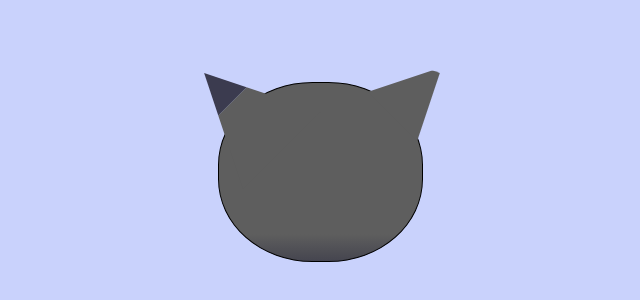
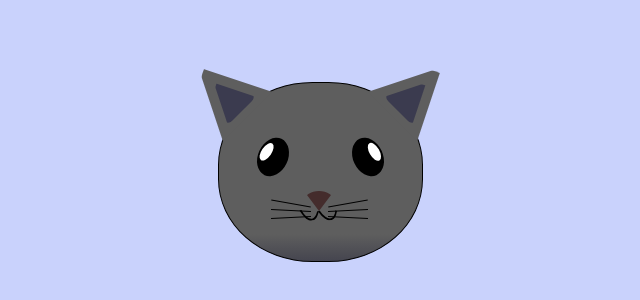
Before and after one commit to alpayacr0/codecamp-exercise, a plain HTML site: page 25-Build-a-Cat-Painting/index.html in a window 1280 px wide. Shown: the part 228-528 px from the top of the page, without its empty margins (320-960 px from the left). Drawn offline with Linux system fonts and the light colour scheme.

Commit message:
feat: enhance Cat Painting project with detailed facial features and whiskers

```diff
--- a/25-Build-a-Cat-Painting/index.html
+++ b/25-Build-a-Cat-Painting/index.html
@@ -14,6 +14,31 @@
             <div class="cat-right-inner-ear"></div>
           </div>
         </div>
+        <div class="cat-eyes">
+          <div class="cat-left-eye">
+            <div class="cat-left-inner-eye"></div>
+          </div>
+          <div class="cat-right-eye">
+            <div class="cat-right-inner-eye"></div>
+          </div>
+        </div>
+        <div class="cat-nose"></div>
+        <div class="cat-mouth">
+          <div class="cat-mouth-line-left"></div>
+          <div class="cat-mouth-line-right"></div>
+        </div>
+        <div class="cat-whiskers">
+          <div class="cat-whiskers-left">
+            <div class="cat-whisker-left-top"></div>
+            <div class="cat-whisker-left-middle"></div>
+            <div class="cat-whisker-left-bottom"></div>
+          </div>
+          <div class="cat-whiskers-right">
+            <div class="cat-whisker-right-top"></div>
+            <div class="cat-whisker-right-middle"></div>
+            <div class="cat-whisker-right-bottom"></div>
+          </div>
+        </div>
       </div>
     </main>
   </body>
--- a/25-Build-a-Cat-Painting/styles.css
+++ b/25-Build-a-Cat-Painting/styles.css
@@ -47,7 +47,162 @@ body {
 }
 
 .cat-left-inner-ear {
+  position: absolute;
+  top: 22px;
+  left: -20px;
+  border-bottom-right-radius: 40%;
+  border-bottom-left-radius: 40%;
+  border-top-left-radius: 90px;
+  border-top-right-radius: 10px;
   border-left: 20px solid transparent;
   border-right: 20px solid transparent;
   border-bottom: 40px solid #3b3b4f;
 }
+
+.cat-right-inner-ear {
+  position: absolute;
+  top: 22px;
+  left: -20px;
+  border-bottom-right-radius: 40%;
+  border-bottom-left-radius: 40%;
+  border-top-left-radius: 90px;
+  border-top-right-radius: 10px;
+  border-left: 20px solid transparent;
+  border-right: 20px solid transparent;
+  border-bottom: 40px solid #3b3b4f;
+}
+
+.cat-left-eye {
+  position: absolute;
+  top: 54px;
+  left: 39px;
+  border-radius: 60%;
+  transform: rotate(25deg);
+  width: 30px;
+  height: 40px;
+  background-color: #000;
+}
+
+.cat-right-eye {
+  position: absolute;
+  top: 54px;
+  left: 134px;
+  border-radius: 60%;
+  transform: rotate(-25deg);
+  width: 30px;
+  height: 40px;
+  background-color: #000;
+}
+
+.cat-left-inner-eye {
+  position: absolute;
+  top: 8px;
+  left: 2px;
+  border-radius: 60%;
+  transform: rotate(10deg);
+  width: 10px;
+  height: 20px;
+  background-color: #fff;
+  border-radius: 50%;
+}
+
+.cat-right-inner-eye {
+  position: absolute;
+  top: 8px;
+  left: 18px;
+  border-radius: 60%;
+  transform: rotate(-5deg);
+  width: 10px;
+  height: 20px;
+  background-color: #fff;
+  border-radius: 50%;
+}
+
+.cat-nose {
+  border-left: 15px solid transparent;
+  border-right: 15px solid transparent;
+  border-bottom: 20px solid #442c2c;
+  position: absolute;
+  top: 108px;
+  left: 85px;
+  border-radius: 50%;
+  width: 0;
+  height: 0;
+  transform: rotate(180deg);
+}
+
+.cat-mouth div {
+  width: 30px;
+  height: 50px;
+  border: 2px solid #000;
+  border-color: black transparent transparent transparent;
+  border-radius: 190%/190px 150px 0 0;
+}
+
+.cat-mouth-line-left {
+  position: absolute;
+  top: 88px;
+  left: 74px;
+  transform: rotate(170deg);
+}
+
+.cat-mouth-line-right {
+  position: absolute;
+  top: 88px;
+  left: 91px;
+  transform: rotate(165deg);
+}
+
+.cat-whiskers-left div {
+  width: 40px;
+  height: 1px;
+  background-color: #000;
+}
+
+.cat-whiskers-right div {
+  width: 40px;
+  height: 1px;
+  background-color: #000;
+}
+
+.cat-whisker-left-top {
+  position: absolute;
+  top: 120px;
+  left: 52px;
+  transform: rotate(10deg);
+}
+
+.cat-whisker-left-middle {
+  position: absolute;
+  top: 127px;
+  left: 52px;
+  transform: rotate(3deg);
+}
+
+.cat-whisker-left-bottom {
+  position: absolute;
+  top: 134px;
+  left: 52px;
+  transform: rotate(-3deg);
+}
+
+.cat-whisker-right-top {
+  position: absolute;
+  top: 120px;
+  left: 109px;
+  transform: rotate(-10deg);
+}
+
+.cat-whisker-right-middle {
+  position: absolute;
+  top: 127px;
+  left: 109px;
+  transform: rotate(-3deg);
+}
+
+.cat-whisker-right-bottom {
+  position: absolute;
+  top: 134px;
+  left: 109px;
+  transform: rotate(3deg);
+}
```
